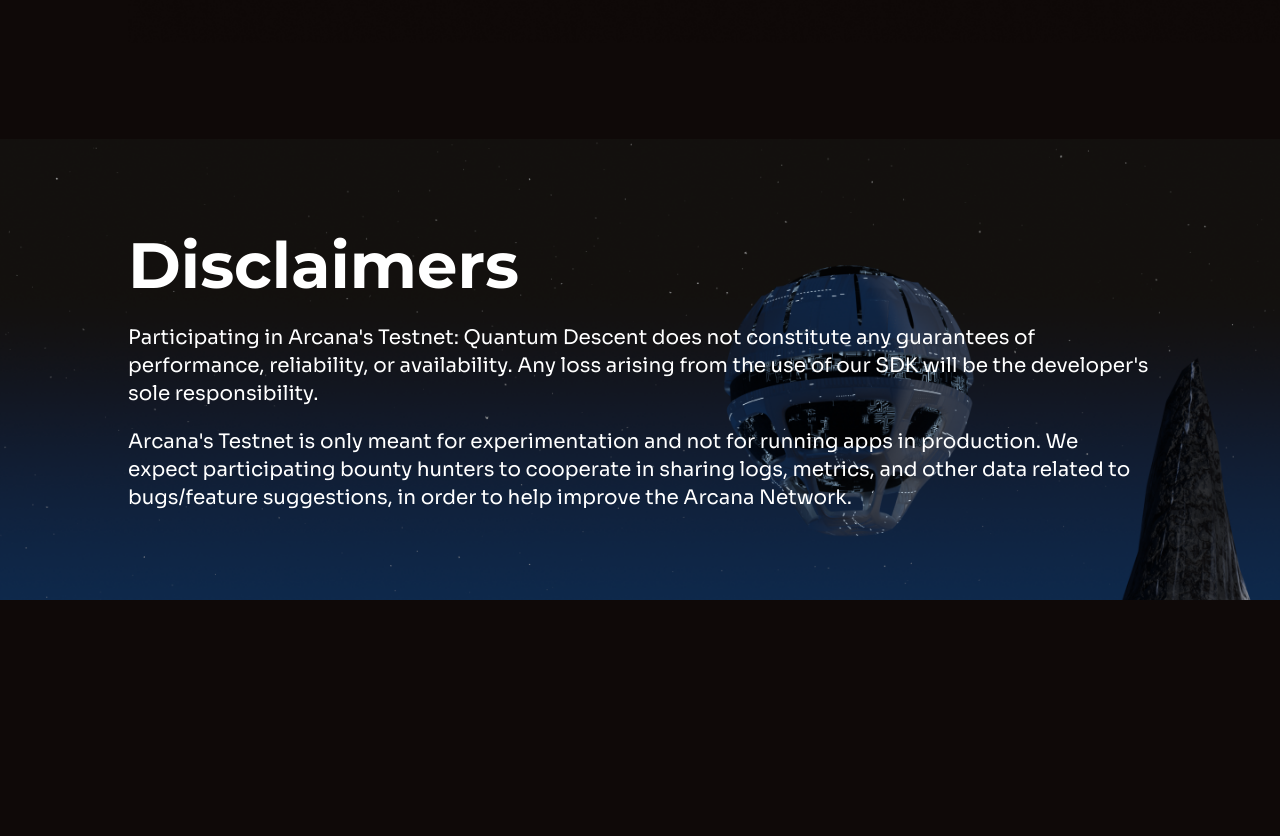
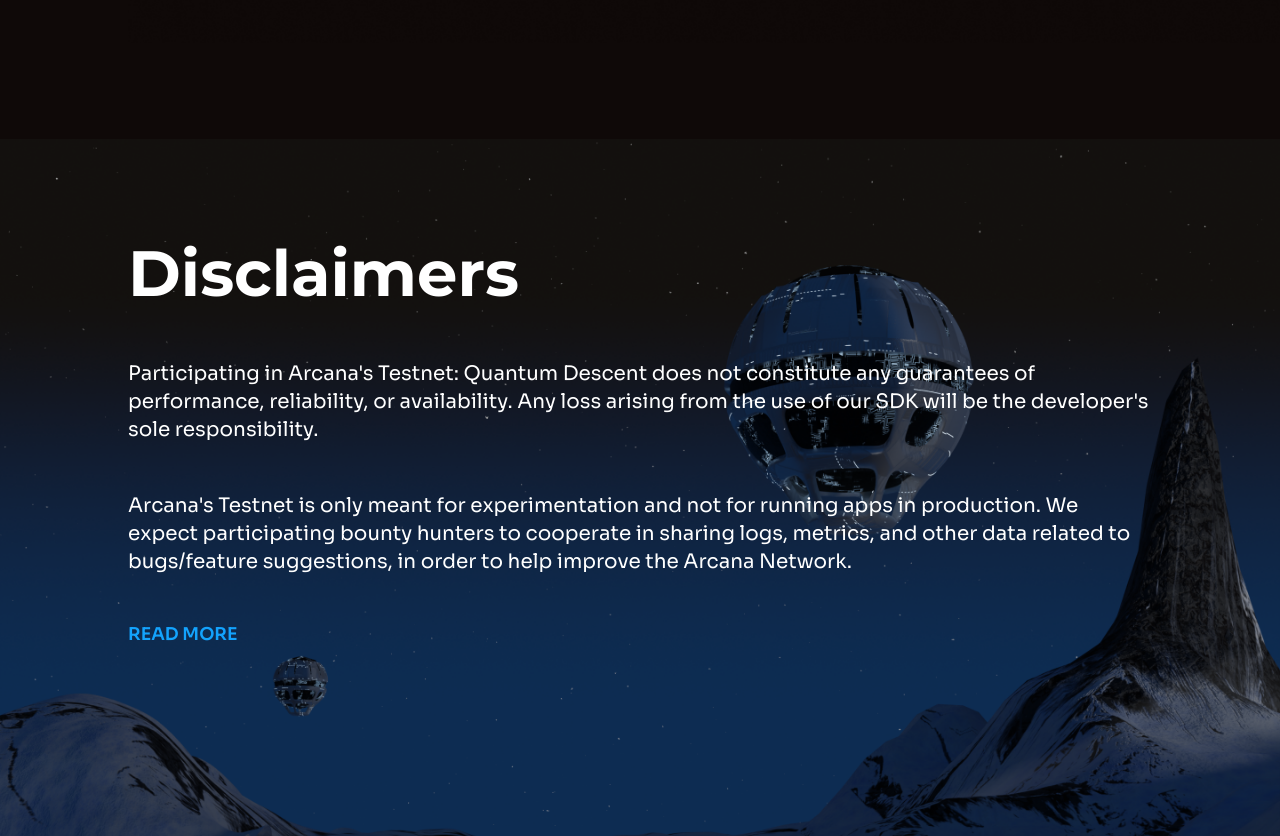
Before and after one commit to arcana-network/testnet-site, a Nuxt app: page / in a window 1280 px wide. Shown: the part 4800-5636 px from the top of the page. Before the commit the page ends 5400 px from the top, so only its background shows below. Built offline with nearby package versions, Linux system fonts and the light colour scheme.

Commit message:
Update styling in testnet footer

```diff
--- a/components/TheFooter.vue
+++ b/components/TheFooter.vue
@@ -5,7 +5,7 @@
         class="footer-container"
         align="start"
         direction="column"
-        gap="20px"
+        gap="3rem"
       >
         <v-heading
           class="footer-heading"
@@ -27,6 +27,9 @@
           cooperate in sharing logs, metrics, and other data related to
           bugs/feature suggestions, in order to help improve the Arcana Network.
         </v-text>
+        <div>
+          <v-button type="link" label="READ MORE"></v-button>
+        </div>
       </v-stack>
     </v-container>
   </footer>
@@ -42,22 +45,21 @@ export default {
 @import url('./lib/media-query-helper.css');
 
 footer {
-  background: url('~assets/images/testnet-footer-bg.png') repeat;
+  background: url('~assets/images/testnet-footer-bg.png') no-repeat;
   background-size: cover;
 
   @media (--viewport-small) {
-    background: url('~assets/images/testnet-footer-bg-mobile.png') repeat;
+    background: url('~assets/images/testnet-footer-bg-mobile.png') no-repeat;
     background-size: 100%;
   }
 }
 
 .footer-container {
-  padding-top: 5.5rem;
-  padding-bottom: 5.5rem;
+  padding-top: 6rem;
+  padding-bottom: 12rem;
 
   @media (--viewport-small) {
-    padding-top: 5.5rem;
-    padding-bottom: 5.5rem;
+    padding-bottom: 8rem;
   }
 }
 
```
